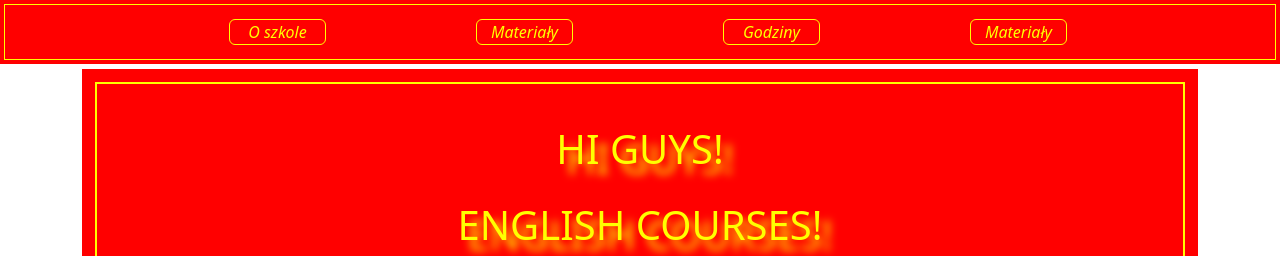
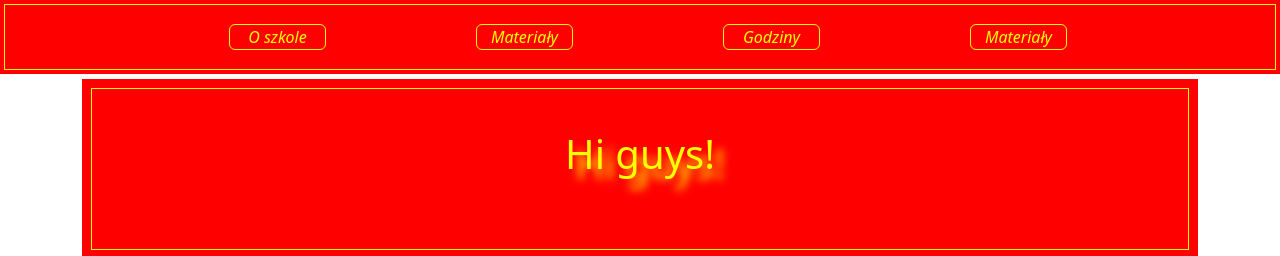
Before and after one commit to MariuszTP/higuys, a Django app: page / in a window 1280 px wide. Shown: the top 256 px of the page. Run offline with Django 3.2, Linux system fonts and the light colour scheme; some libraries are stand-ins or nearby versions.

Commit message:
style changes

```diff
--- a/pageb/static/bpage/style1.css
+++ b/pageb/static/bpage/style1.css
@@ -8,55 +8,15 @@
 
 .navbar-toggler {
   border-color: yellow;
-  outline: 2px solid yellow;
+  outline: 1px solid yellow;
+}
+
+.navbar-toggler:hover {
+  outline: 3px solid yellow;
 }
 
 .phone_number, .email_navbar{
   color: yellow;
-}
-
-.header {
-  height: 280px;
-  background-color: red;
-  font-size: 40px;
-  text-shadow: 10px 10px 8px yellow;
-}
-
-.headersm {
-  height: 280px;
-  background-color: red;
-  font-size: 8vw;
-  text-shadow: 10px 10px 8px yellow;
-}
-
-#ramka {
-  outline: 2px solid yellow;
-  outline-offset: -15px;
-  padding-bottom: 150px;
-  padding-top: 50px;
-  text-align: center;
-  color: yellow;
-}
-
-
-.guys {
-  position: relative;
-  animation-name: example;
-  animation-duration: 6s;
-}
-
-.courses {
-  position: relative;
-  animation-name: example;
-  animation-duration: 8s;
-}
-
-#ram:hover {
-  background-color: yellow;
-  padding: 5px;
-  color: red;
-
-  /* font-weight: 900; */
 }
 
 #nav {
@@ -68,7 +28,7 @@
   padding-right: -60px;
   display: inline;
 }
-
+  /*   hovering menu */
 #nav:hover {
   background-color: yellow;
   color: red;
@@ -77,25 +37,21 @@
 
 .menu {
   position: relative;
-
+  margin-top: 5px;
+  margin-bottom: 5px;
   outline: 1px solid yellow;
   color: yellow;
-
   border-radius: 5px;
   font-style: italic;
 }
-
-
 .menu1 {
   left: 20vw;
   bottom: 50px;
 }
-
 .menu2 {
   left: 30vw;
   bottom: 50px;
 }
-
 .menu3 {
   left: 40vw;
   bottom: 50px;
@@ -104,7 +60,6 @@
   left: 50vw;
   bottom: 50px;
 }
-
 .menu1, .menu2, .menu3, .menu4 {
   position: relative;
   outline:1px solid yellow;
@@ -112,52 +67,74 @@
   padding: 5px;
   border-radius: 5px;
   font-style: italic;
-
 }
 .menu4:hover, .menu3:hover, .menu2:hover, .menu1:hover {
   background-color: yellow;
   color: red;
   /* font-weight: 900; */
 }
-@keyframes example {
-  0%   {background-color:transparent; left:-800px; top:0px;}
+
+.header {
+  height: 180px;
+  background-color: red;
+  font-size: 40px;
+  text-shadow: 10px 10px 8px yellow;
+}
+.headersm {
+  height: 180px;
+  background-color: red;
+  font-size: 10vw;
+  text-shadow: 5px 5px 5px yellow;
+}
+#ramka {
+  outline: 1px solid yellow;
+  outline-offset: -10px;
+  padding-top: 45px;
+  text-align: center;
+  color: yellow;
+}
+
+.guys {
+  position: relative;
+  animation-name: motion;
+  animation-duration: 4s;
+}
+.guyssm {
+  position: relative;
+  animation-name: motion1;
+  animation-duration: 3s;
+}
+@keyframes motion {
+  0%   {background-color:transparent; left:-1200px; top:0px;}
   100%  { left:00px; top:0px;}
 }
+@keyframes motion1 {
+  0%   {background-color:transparent; left:-500px; top:0px;}
+  100%  { left:00px; top:0px;}
+}
+
 .new_york {
   color: yellow;
 }
-
+/*   For zapraszamy na zajecia */
 .content_text {
   color: rgba(255,250,80,255);
 }
 
-.nauka1 {
-  position: relative;
-  outline: 5px solid rgb(141, 24, 24);
-  /* padding-top: 100px; */
-  background-color: rgba(52,59,67,255);
-  opacity: 0.4;
-  max-width: auto;
-  top: 100px;
-}
+
 
 #nauka {
    /* padding-top: 100px; */
   background-color: grey;
   opacity: 0.8;
   width: 100%;
-
-
 }
 
 #nauka:hover {
   background-color: BLACK;
-
 }
 
-/* tool tip */
-
-
+/* for pictures positioning*/
 .tooltip1 {
 	display: inline-block;
 	position: relative;
@@ -168,10 +145,6 @@
 	visibility: hidden;
 }
 
-.contents  {
-	visibility: hidden;
-}
-
 .tooltip1:hover  .tooltip2 {
   visibility: visible;
 }
--- a/pageb/templates/base1.html
+++ b/pageb/templates/base1.html
@@ -54,15 +54,15 @@ href="{% static 'web/css/bootstrap.min.css' %}"/>
 
 <div class="container d-none d-sm-block">
   <div class="header " id="ramka">
-    <p class = "guys">HI GUYS!</p>
-    <p class = "courses" >ENGLISH COURSES!</p>
+    <p class = "guys">Hi guys!</p>
+
   </div>
 </div>
 
 <div class="container d-block d-sm-none">
   <div class="headersm " id="ramka">
-    <p class = "guys">HI GUYS!</p>
-    <p class = "courses" >ENGLISH COURSES!</p>
+    <p class = "guyssm">Hi guys!</p>
+
   </div>
 </div>
 
--- a/pageb/templates/index1.html
+++ b/pageb/templates/index1.html
@@ -11,21 +11,17 @@
 <div class="container">
   <div class="position-relative">
     <img src="{% static 'bpage/images/USA.jpg' %}" class="img-fluid" alt="...">
-    <!-- <div class="position-absolute bottom-0 start-50 fs-5 new_york text  translate-middle-x">New York</div> -->
   </div>
-<!--   <div id="header-text-one" class="fs-5 text text-dark translate-middle-x">Hi guys!</div>
- -->
 </div>
 
 <div class="container content_text d-none d-sm-block" style="background-color: rgba(52,59,67,255)">
   <h1 class="fs-1 pt-5 pb-5 text text-center">Zapraszamy na zajęcia</h1>
-
   <div class="row row-cols-1 row-cols-md-2 ">
 
     <div class="col pt-3 text-center" >
       <div class="position-relative">
         <div class="tooltip1"><img src="{% static 'bpage/images/KIDS1.jpg' %}" class="img-fluid" alt="...">
-        <div class="position-absolute bottom-0 start-50 fs-1 text translate-middle-x tooltip2" style="width: 100%" id="nauka">Dla dzieci</div>
+        <div class="position-absolute bottom-0 start-50 fs-1 text translate-middle-x tooltip2" id="nauka">Dla dzieci</div>
         </div>
       </div>
     </div>
@@ -65,7 +61,7 @@
     <div class="col pt-3 pb-3 text-center" >
       <div class="position-relative">
         <div ><img src="{% static 'bpage/images/KIDS1.jpg' %}" class="img-fluid" alt="...">
-        <div class="position-absolute bottom-0 start-50 fs-1 text translate-middle-x " style="width: 100%" id="nauka">Dla dzieci</div>
+        <div class="position-absolute bottom-0 start-50 fs-1 text translate-middle-x" style="width: 100%" id="nauka">Dla dzieci</div>
         </div>
       </div>
     </div>
```
